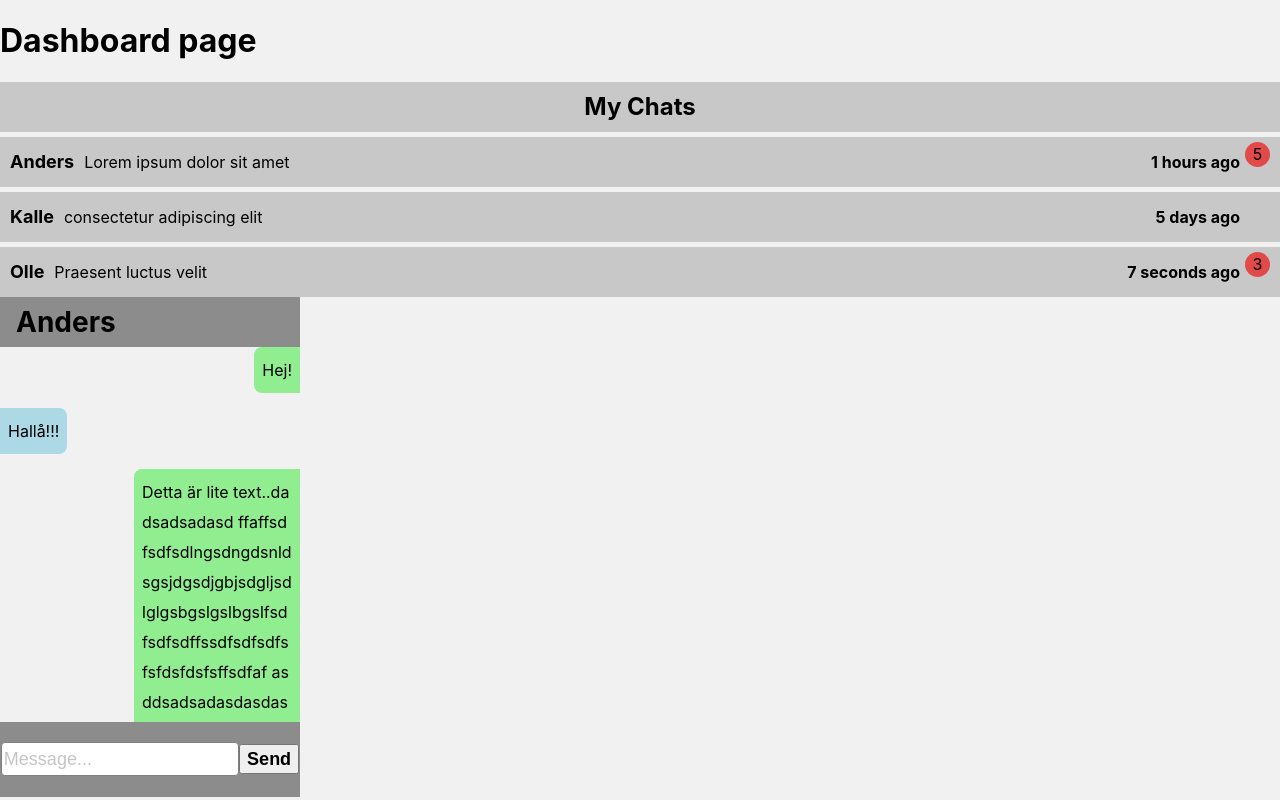
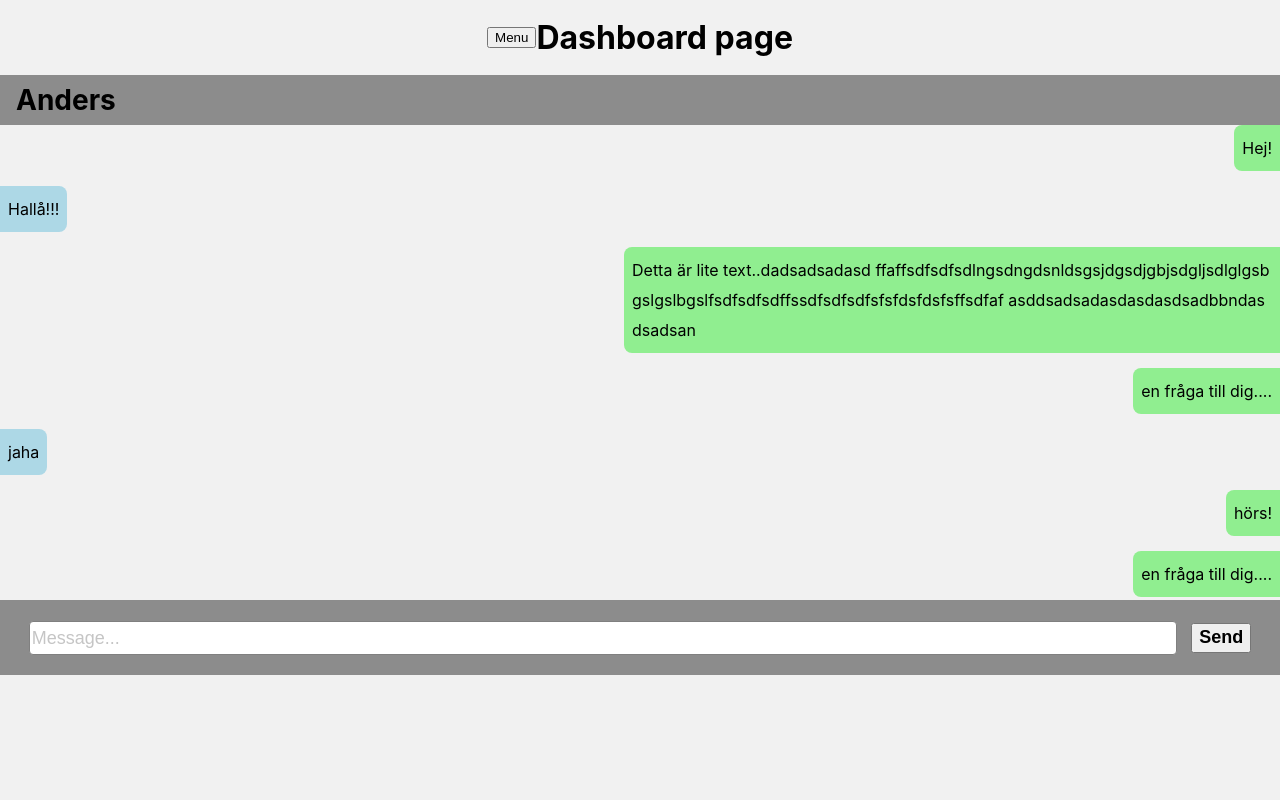
Before and after one commit to OliwerE/Message-App, a React (Create React App) app in the folder frontend/: page / in a window 1280 px wide. Built offline with nearby package versions, Linux system fonts and the light colour scheme.

Commit message:
Add chat room menu button

```diff
--- a/frontend/src/components/Dashboard/ChatRoomMenu.js
+++ b/frontend/src/components/Dashboard/ChatRoomMenu.js
@@ -1,7 +1,7 @@
-import React from 'react'
+import React, { useEffect } from 'react'
 // import '../../css/chat-room-menu.css'
 
-const ChatRoomMenu = () => {
+const ChatRoomMenu = ({ isOpen }) => {
   const tempContacts = [
     { name: 'Anders'
     , lastMessage: 'Lorem ipsum dolor sit amet',
@@ -19,6 +19,15 @@ const ChatRoomMenu = () => {
     '7 seconds ago',
     newMessageCount: 3
   }]
+
+  useEffect(() => {
+    if (isOpen) {
+      document.querySelector('.chat-room-menu').style.left = '0'
+    } else {
+      document.querySelector('.chat-room-menu').style.left = '-450px'
+    }
+  }, [isOpen])
+
   return (
     <div className="chat-room-menu">
       <div className="contact-nav">
--- a/frontend/src/pages/Dashboard.js
+++ b/frontend/src/pages/Dashboard.js
@@ -1,14 +1,26 @@
-import React from 'react'
+import React, { useState } from 'react'
 import ChatRoomMenu from '../components/Dashboard/ChatRoomMenu'
 import ChatRoom from '../components/Dashboard/ChatRoom'
 
 const Dashboard = () => {
+  const [isChatRoomMenuOpen, setIsChatRoomMenuOpen] = useState(false)
+
+  const handleToggleDashboardMenu = () => {
+    if(isChatRoomMenuOpen) {
+      setIsChatRoomMenuOpen(false)
+    } else {
+      setIsChatRoomMenuOpen(true)
+    }
+  }
+
   return (
-    <div>
-      <h1>Dashboard page</h1>
-      <ChatRoomMenu />
-
-      <div style={{ width: '300px', height: '500px' }}>
+    <div className='dashboard'>
+      <div className="dashboard-header">
+        <button onClick={handleToggleDashboardMenu}>Menu</button>
+        <h1>Dashboard page</h1>
+      </div>
+      <ChatRoomMenu isOpen={isChatRoomMenuOpen} />
+      <div style={{ height: '600px' }}>
         <ChatRoom />
       </div>
     </div>
--- a/frontend/src/style.css
+++ b/frontend/src/style.css
@@ -98,9 +98,27 @@ code {
   margin-bottom: 50px;
 }
 
+/* Dashboard */
+
+.dashboard .dashboard-header {
+  height: 75px;
+  display: flex;
+  align-items: center;
+  justify-content: center;
+}
+
 /* Components */
 
 /* Chatroom Menu */
+.chat-room-menu {
+  background-color: orange;
+  position: absolute;
+  top: 75px;
+  height: calc(100vh - 75px);
+  width: 450px;
+  left: -450px;
+  transition-duration: 350ms;
+}
 
 .chat-room-menu .contact-nav {
   width: 100%;
```
